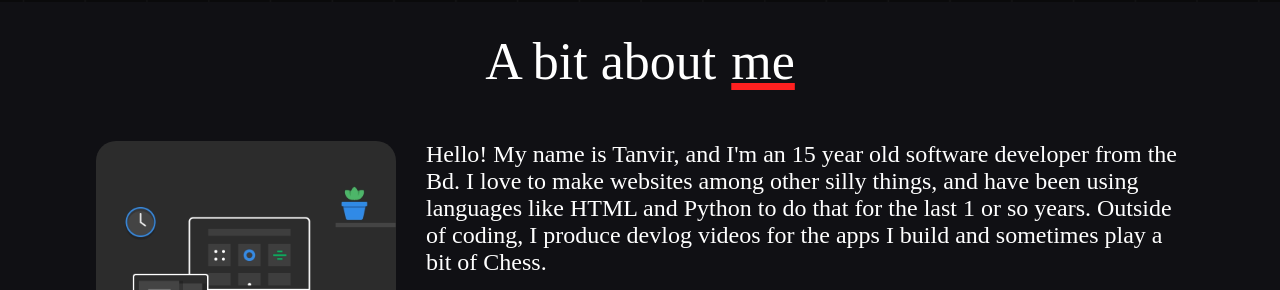
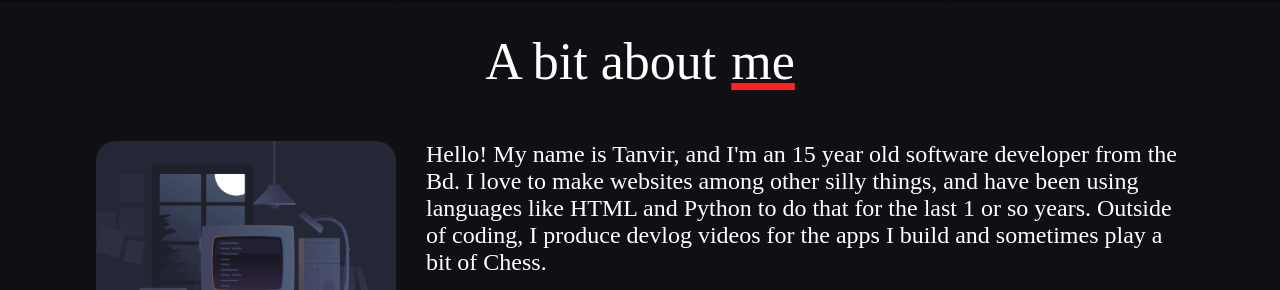
Before and after one commit to DevTanvirX/DevTanvirX.github.io, a plain HTML site: page index.html in a window 1280 px wide. Shown: the part 798-1088 px from the top of the page. Drawn offline with Linux system fonts and the light colour scheme.

Commit message:
Update index.html

```diff
--- a/index.html
+++ b/index.html
@@ -54,7 +54,7 @@
             </div>
             <div class="about_me-dis">
                 <div class="pic">
-                    <img class="my_pic" src="img/New Products Every Day.gif" alt="My Profile Picture">
+                    <img class="my_pic" src="img/Animation.gif" alt="My Profile Picture">
                 </div>
                 <div class="my_about">
                     <span>Hello! My name is Tanvir, and I'm an 15 year old software developer from
```
